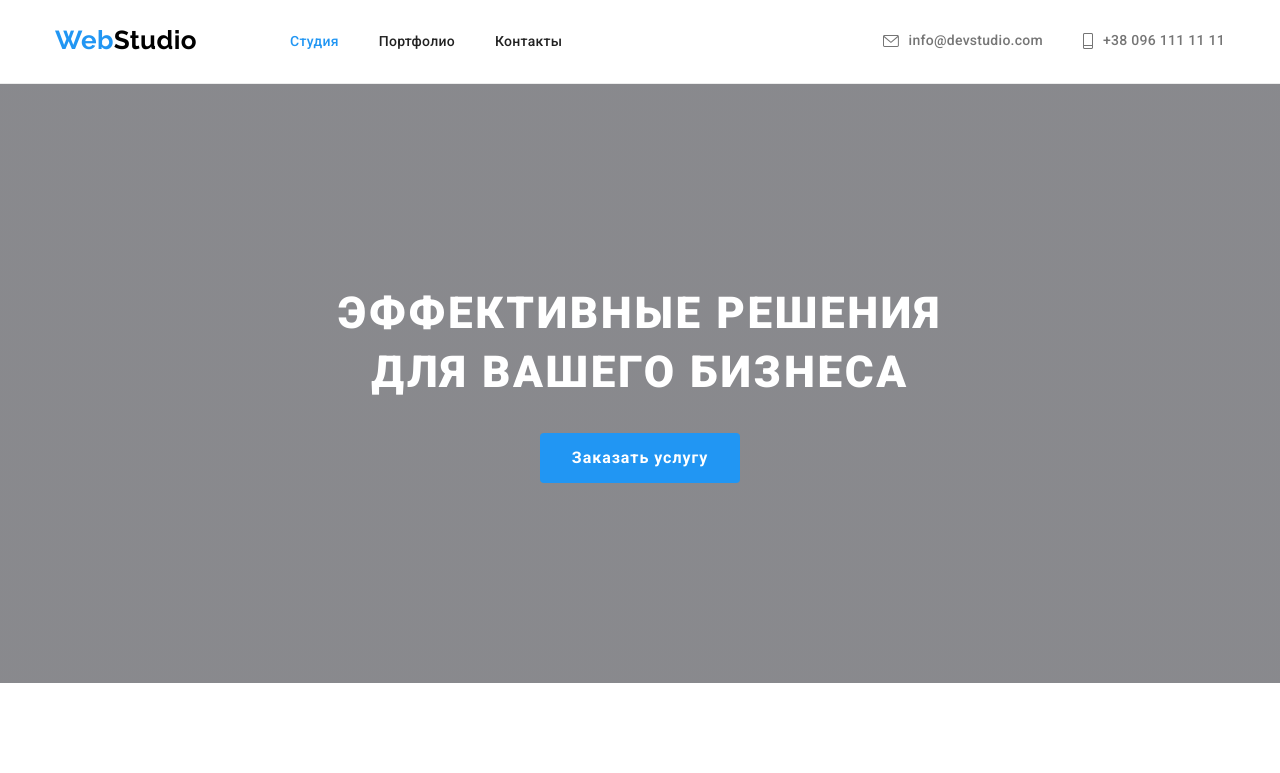
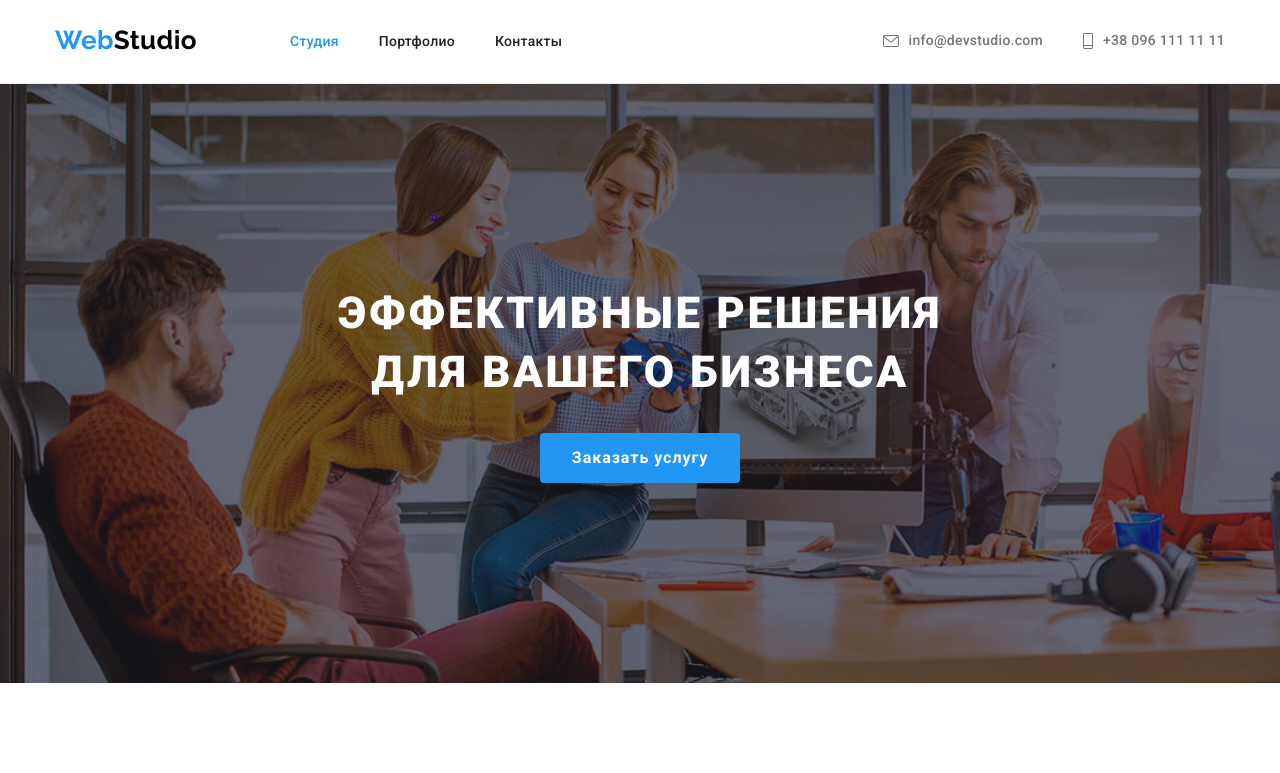
Before and after one commit to Bronislav-frontend/goit-markup-hw-04, a plain HTML site: page index.html in a window 1280 px wide. Shown: the top 773 px of the page. Drawn offline with nearby package versions, Linux system fonts and the light colour scheme; the site is published under a folder, as on GitHub Pages, so addresses that start at the root find nothing.

Commit message:
Update styles.css

```diff
--- a/css/styles.css
+++ b/css/styles.css
@@ -198,7 +198,7 @@ img {
   padding: 200px 0;
   background-color: var(--hero-bg-clr);
   background-image: linear-gradient(var(--hero-gradient-clr)),
-    url("/images/bg.jpg");
+    url("../images/bg.jpg");
   background-size: cover;
   max-width: 1600px;
 }
```
